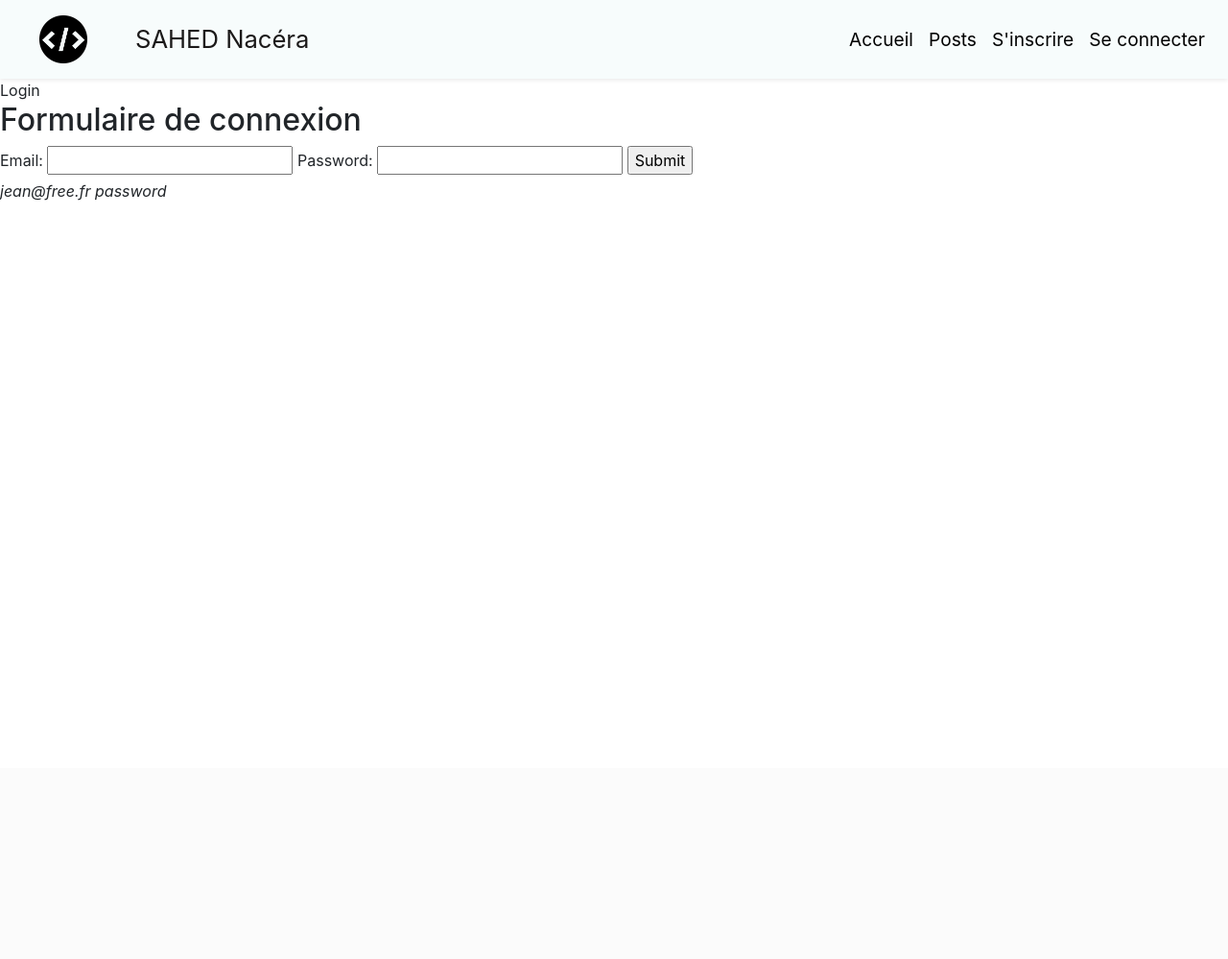
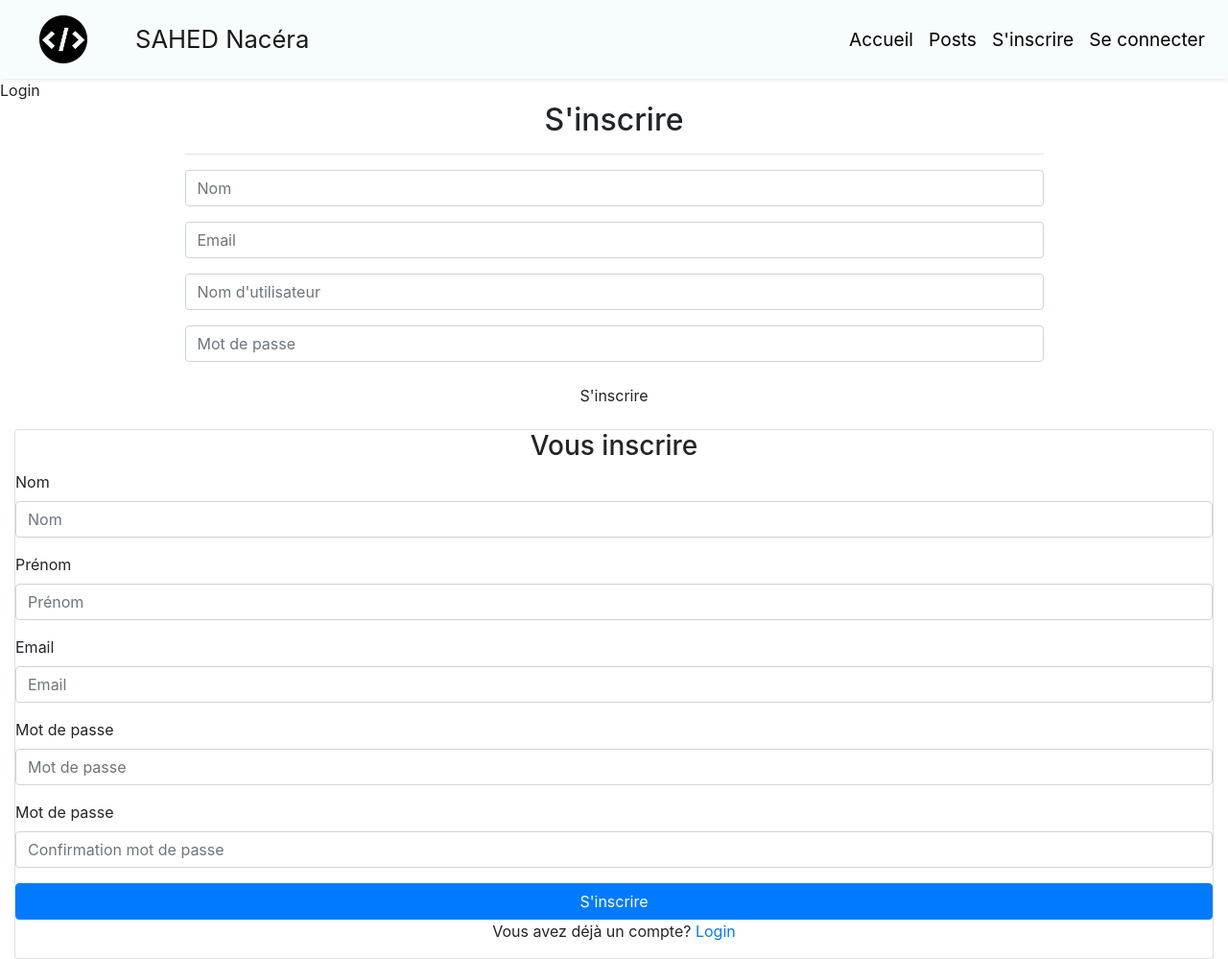
Before and after one commit to mickaelfardini/project_5, a PHP site: template templates/frontoffice/signup.html.twig in a window 1280 px wide. Shown: the whole page at 96% size. Before the commit the page ends 209 px from the top, so only its background shows below. Run offline with PHP 8.4, Linux system fonts and the light colour scheme; the template is opened without the code that fills it, so the values that code supplies are empty; some libraries are stand-ins or nearby versions.

Commit message:
creation signup form

```diff
--- a/src/Controller/Frontoffice/PostController.php
+++ b/src/Controller/Frontoffice/PostController.php
@@ -6,7 +6,6 @@ namespace  App\Controller\Frontoffice;
 
 use App\View\View;
 use App\Service\Http\Response;
-use App\Service\Http\Session\Session;
 use App\Model\Repository\PostRepository;
 use App\Model\Repository\CommentRepository;
 use App\Service\FormValidator\ContactFormValidator;
@@ -44,13 +43,14 @@ final class PostController
         if ($request->getMethod()=== 'POST') {
             $CommentFormValidator = new CommentFormValidator($request);
             if ($CommentFormValidator->isValid()){
-                var_dump('valide');
+                var_dump('valide'); //send mail
+                //  return new Response('<h1>Utilisateur connecté</h1><h2>faire une redirection vers la page d\'accueil</h2><a href="index.php?action=posts">Liste des posts</a><br>', 200);
               }
 
               $this->session->addFlashes('error', $CommentFormValidator->getErrors());
 
         }
-        $posts = $this->CommentRepository->findAll();
+        $posts = $this->postRepository->findAll();
 
         return new Response($this->view->render([
             'template' => 'posts',
--- a/src/Controller/Frontoffice/UserController.php
+++ b/src/Controller/Frontoffice/UserController.php
@@ -42,6 +42,8 @@ final class UserController
     public function SignUpAction(): Response
     {
         $this->session->remove('user');
-        return new Response('<h1>Utilisateur non inscrit </h1><h2>faire une redirection vers la page d\'accueil</h2><a href="index.php?action=posts">Liste des posts</a><br>', 200);
+        return new Response($this->view->render([
+            'template' => 'signup'
+        ]));
     }
 }
--- a/src/Model/Repository/CommentRepository.php
+++ b/src/Model/Repository/CommentRepository.php
@@ -19,7 +19,7 @@ final class CommentRepository
 
     public function findBy(array $criteria, array $orderBy = null, int $limit = null, int $offset = null): ?array
     {
-        $statement = $this->databaseConnection->prepare('SELECT comment.* , user.username from comment inner join user ON user.id_user=comment.id_user where id_post=:id_post ');
+        $statement = $this->databaseConnection->prepare('SELECT comment.* , user.id_user from comment inner join user ON user.id_user=comment.id_user where id_post=:id_post ');
         $statement->execute($criteria);
         $data = $statement->fetchAll();
 
@@ -30,7 +30,7 @@ final class CommentRepository
 
         $comments = [];
         foreach ($data as $comment) {
-            $comments[] = new Comment((int)$comment['id_post'], $comment['username'], $comment['content'], (int)$comment['id_post']);
+            $comments[] = new Comment((int)$comment['id_post'], $comment['id_user'], $comment['content'], (int)$comment['id_post']);
         }
 
         return $comments;
--- a/templates/frontoffice/signup.html.twig
+++ b/templates/frontoffice/signup.html.twig
@@ -3,13 +3,76 @@
 {% block title %}Login{% endblock %}
 
 {% block content %}
-    <h2>Formulaire de connexion</h2>
-    <form method="POST">
-        <label for="email">Email:</label>
-        <input type="email" id="email" name="email" >
-        <label for="password">Password:</label>
-        <input type="password" id="password" name="password" >
-        <input type="submit" value="Submit">
-    </form>
-    <em>jean@free.fr password</em>
+
+<div class="padding container d-flex justify-content-center">
+    <div class="col-md-10 col-md-offset-1">
+        <form class="signup-form">
+            <h2 class="text-center">S'inscrire</h2>
+            <hr>
+            <div class="form-group">  <input type="text" class="form-control" placeholder="Nom" required="required"> </div>
+            <div class="form-group"> <input type="email" class="form-control" placeholder="Email" required="required"> </div>
+            <div class="form-group"> <input type="text" class="form-control" placeholder="Nom d'utilisateur" required="required"> </div>
+            <div class="form-group"> <input type="text" class="form-control" placeholder="Mot de passe" required="required"> </div>
+            <div class="form-group text-center"> <button type="submit" class="btn ">S'inscrire</button> </div>
+        </form>
+    </div>
+</div>
+
+<section class="login-block">
+    <div class="container-fluid">
+        <div class="row">
+            <div class="col-sm-12">
+                <form class="md-float-material form-material" action="#" method="POST">
+                    <div class="auth-box card">
+                        <div class="card-block">
+                            <div class="row">
+                                <div class="col-md-12">
+                                    <h3 class="text-center heading" >Vous inscrire </h3>
+
+                                </div>
+                            </div>
+                            <div class="form-group form-primary">
+                              <label for="lastname" class="">Nom</label>
+                              <input type="text" class="form-control" name="last_name" value="" placeholder="Nom" id="last_name">
+                            </div>
+
+                            <div class="form-group form-primary">
+                              <label for="firstname" class="">Prénom</label>
+                              <input type="text" class="form-control" name="first_name" value="" placeholder="Prénom" id="first_name">
+                            </div>
+
+                            <div class="form-group form-primary">
+                              <label for="email" class="">Email</label>
+                              <input type="email" class="form-control" name="email" value="" placeholder="Email" id="email">
+
+                            </div>
+
+                            <div class="form-group form-primary">
+                              <label for="password" class="">Mot de passe</label>
+                              <input type="password" class="form-control" name="password" placeholder="Mot de passe" value="" id="password">
+
+                            </div>
+
+                            <div class="form-group form-primary">
+                              <label for="password_confirm" class="">Mot de passe</label>
+                              <input type="password" class="form-control" name="password_confirm" placeholder="Confirmation mot de passe" value="" id="password_confirm">
+
+                            </div>
+
+
+                            <div class="row">
+                                <div class="col-md-12">
+
+                                    <input type="submit" class="btn btn-primary btn-md btn-block waves-effect text-center m-b-20" name="submit" value="S'inscrire">
+                                   <!--  <button type="button" class="btn btn-primary btn-md btn-block waves-effect text-center m-b-20"><i class="fa fa-lock"></i> Signup Now </button> -->
+                                </div>
+                            </div>
+                            <p class="text-inverse text-center">Vous avez déjà un compte? <a href="<?= base_url() ?>auth/login" data-abc="true">Login</a></p>
+                        </div>
+                    </div>
+                </form>
+            </div>
+        </div>
+    </div>
+</section>
 {% endblock %}
```
Also changed, not shown: templates/frontoffice/home.html.twig (+5 -5 lines), templates/frontoffice/signin.html.twig (added, +15 -0 lines).
